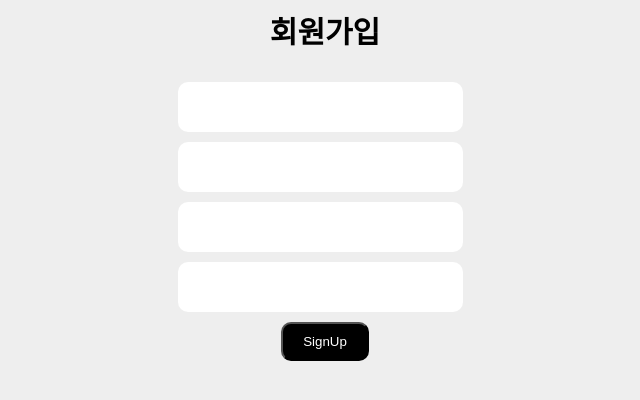
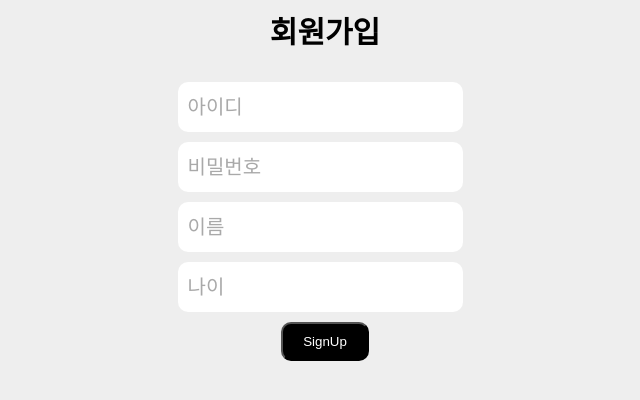
Before and after one commit to LikeLion-at-CAU-11th/Minkyu-Cho, a React (Create React App) app in the folder week12-assignment/: page /signup in a window 1280 px wide. Shown: the top 400 px of the page, without its empty margins (315-955 px from the left). Built offline with nearby package versions, Linux system fonts and the light colour scheme; a web font is replaced by a local one.

Commit message:
[FEAT] 회원가입 기능 구현

```diff
--- /dev/null
+++ b/week12-assignment/src/API/signUp.js
@@ -0,0 +1,11 @@
+import axios from "axios";
+
+export const signUp = async (id, pw, name, age) => {
+  const result = await axios.post("http://front.cau-likelion.org/signup", {
+    id,
+    pw,
+    name,
+    age,
+  });
+  return result.data;
+};
--- /dev/null
+++ b/week12-assignment/src/hooks/useForm.js
@@ -0,0 +1,9 @@
+import { useState } from "react";
+
+export const useForm = () => {
+  const [value, setValue] = useState("");
+  const onChange = (e) => {
+    setValue(e.target.value);
+  };
+  return [value, onChange];
+};
--- a/week12-assignment/src/pages/Signup.js
+++ b/week12-assignment/src/pages/Signup.js
@@ -1,18 +1,35 @@
 import React from "react";
 import { Input, Inputs, Title, Wrapper } from "../components/Common";
+import { useForm } from "../hooks/useForm";
 import { styled } from "styled-components";
+import { signUp } from "../API/signUp";
+import { useNavigate } from "react-router-dom";
 
 const Signup = () => {
+  const [id, onChangeId] = useForm();
+  const [pw, onChangePw] = useForm();
+  const [name, onChangeName] = useForm();
+  const [age, onChangeAge] = useForm();
+  const router = useNavigate();
+  const onClick = async () => {
+    await signUp(id, pw, name, age);
+    router("/");
+  };
   return (
     <Wrapper>
       <Title>회원가입</Title>
       <Inputs>
-        <Input />
-        <Input />
-        <Input />
-        <Input />
+        <Input placeholder="아이디" value={id} onChange={onChangeId} />
+        <Input
+          placeholder="비밀번호"
+          type="password"
+          value={pw}
+          onChange={onChangePw}
+        />
+        <Input placeholder="이름" value={name} onChange={onChangeName} />
+        <Input placeholder="나이" value={age} onChange={onChangeAge} />
       </Inputs>
-      <Button>SignUp</Button>
+      <Button onClick={onClick}>SignUp</Button>
     </Wrapper>
   );
 };
```
